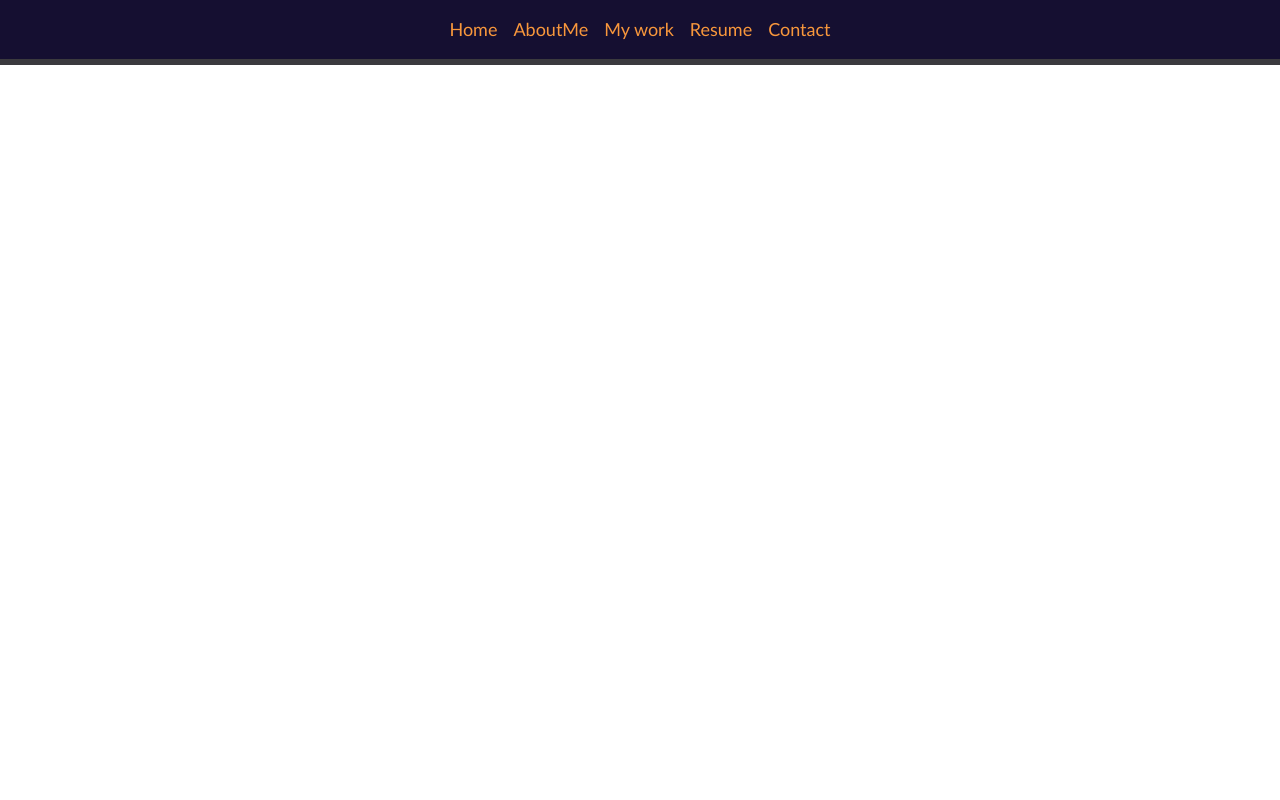
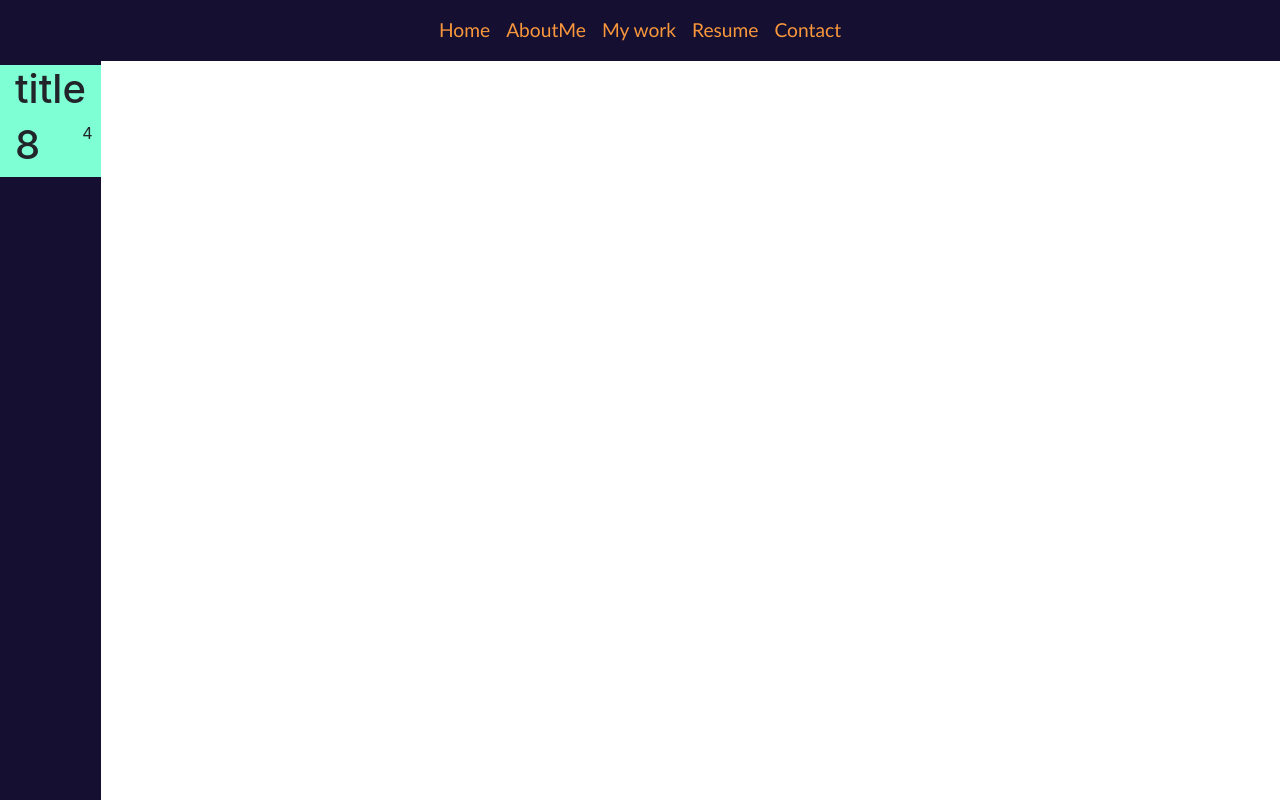
Before and after one commit to Diotr/MyPortfolio, a React (Create React App) app: page /tetrisdetails in a window 1280 px wide. Built offline with nearby package versions, Linux system fonts and the light colour scheme.

Commit message:
before bootstrap

```diff
--- a/src/components/App.js
+++ b/src/components/App.js
@@ -8,9 +8,11 @@ import Resume from './Resume';
 import Contact from './Contact';
 import SideDrawer from './SideDrawer';
 import Home from './Home';
+import TetrisDetails from './projectDetails/TetrisDetails'
 
 import {BrowserRouter as Router, Switch, Route, Link} from 'react-router-dom';
 import {Container, Jumbotron  } from 'react-bootstrap';
+
 const App=()=> {
   return (
     <Router>
@@ -39,6 +41,9 @@ const App=()=> {
   <Route path = '/contact'>
   <Contact/>
   </Route>
+  <Route path = '/tetrisdetails'>
+  <TetrisDetails/>
+  </Route>
 </Switch>
 </main>
 
--- a/src/components/MyWork.js
+++ b/src/components/MyWork.js
@@ -8,7 +8,7 @@ import '../styling/MyWork.css';
 const MyWork=()=> {
 
 const projects = [
-  {project: 'tetrisgame', image: bird, title: 'bird', link:'/aboutme'},
+  {project: 'tetrisgame', image: bird, title: 'tetris', link:'/tetrisdetails'},
   {project: 'tetrisgame', image: bird, title: 'bird', link:'/aboutme'},
   {project: 'tetrisgame', image: bird, title: 'bird', link:'/aboutme'},
 
--- /dev/null
+++ b/src/components/projectDetails/TetrisDetails.js
@@ -0,0 +1,23 @@
+import React from 'react';
+import '../../styling/TetrisDetails.css';
+import {Container, Row, Column, Col} from 'react-bootstrap';
+
+const TetrisDetails = () =>{
+
+
+return (
+<div className = "container">
+
+       <Row>
+           <Col><h1>title</h1></Col>
+
+        </Row>
+        <Row>
+            <Col lg = "8"><h1>8</h1></Col>
+            <Col lg ="4">4</Col>
+        </Row>
+
+   </div>
+);
+};
+export default TetrisDetails;
--- a/src/index.css
+++ b/src/index.css
@@ -1,4 +1,4 @@
-body > #root > #app {
+html > body > #root > #app {
     height: 100%;
 
   }
--- a/src/styling/App.css
+++ b/src/styling/App.css
@@ -1,7 +1,10 @@
 main{
     height:100%;
-    background-color: rgb(59,58,62);
-    position: relative;
+    background-color:rgb(21, 15, 49);;
+    position: absolute;
     padding-top:65px;
+    overflow: auto;
+    display: inline-block;
+
 
 }
--- a/src/styling/MyWork.css
+++ b/src/styling/MyWork.css
@@ -1,14 +1,34 @@
 
-*{box-sizing: border-box;
+*{box-sizing: border-box;}
 
 
-}
+  .navbar {
+    background-color: rgb(21, 15, 49);
+
+  }
+  .navbar .navbar-nav .nav-link:not(.disabled)
+{
+  position: relative;
+    color: #f8973c;
+    font-family: 'Gill Sans', 'Gill Sans MT', Calibri, 'Trebuchet MS', sans-serif;
+    font-size: 120%;
+  }
+  .navbar .navbar-nav .nav-link:not(.disabled):hover
+{
+    color: azure;
+  }
+
+
+
 .content{
-    position:relative;
+    position: relative;
     display: flex;
     flex-wrap: wrap;
     justify-content: space-evenly;
 
+    height: fit-content;
+   padding-left: 10%;
+   padding-right: 10%;
 
 
 
@@ -21,8 +41,8 @@
   max-width: 49%;
   margin-bottom: 2vh;
   margin-top: 1vh;
-
-  border-radius: 30px;
+ perspective: 1px;
+ border-radius: 5px;
 
 
 
@@ -30,7 +50,7 @@
 div.myworkthumbnail img{
     position: relative;
     max-width: 100%;
-
+    border-radius: 5px;
 
 }
 div.toplayer{
@@ -40,7 +60,7 @@ div.toplayer{
   height: 100%;
   width:100%;
   z-index: 1000;
-
+border-radius: 5px;
   background-color: rgba(38, 38, 38, 0);
 }
 div.toplayer:hover{
--- a/src/styling/NavigationBar.css
+++ b/src/styling/NavigationBar.css
@@ -1,14 +0,0 @@
-.navbar {
-    background-color: rgb(21, 15, 49);
-
-  }
-  .navbar .navbar-nav .nav-link:not(.disabled)
-{
-    color: #f8973c;
-    font-family: 'Gill Sans', 'Gill Sans MT', Calibri, 'Trebuchet MS', sans-serif;
-    font-size: large;
-  }
-  .navbar .navbar-nav .nav-link:not(.disabled):hover
-{
-    color: azure;
-  }
--- /dev/null
+++ b/src/styling/TetrisDetails.css
@@ -0,0 +1,7 @@
+.container{
+    position: relative;
+
+    background-color: aquamarine;
+
+
+}
```
